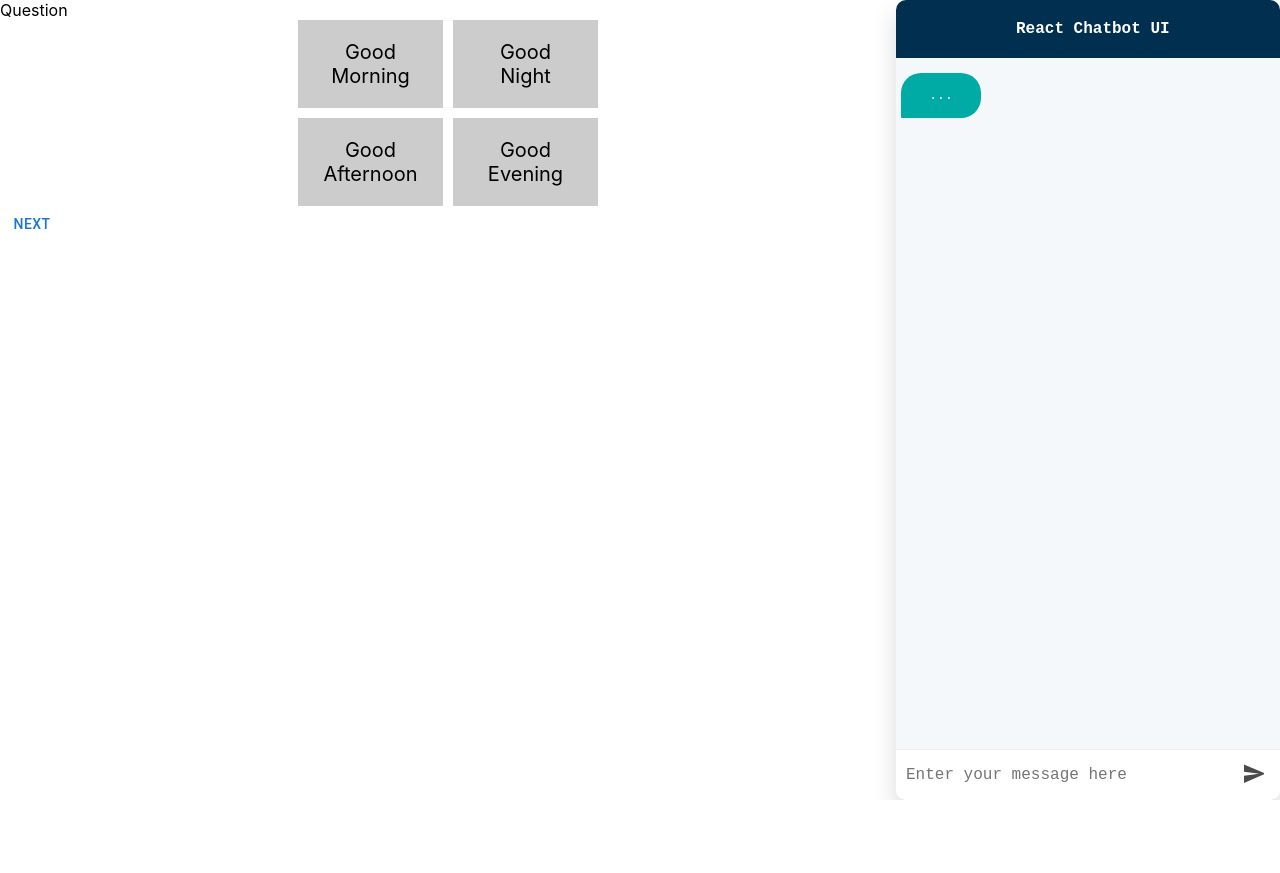
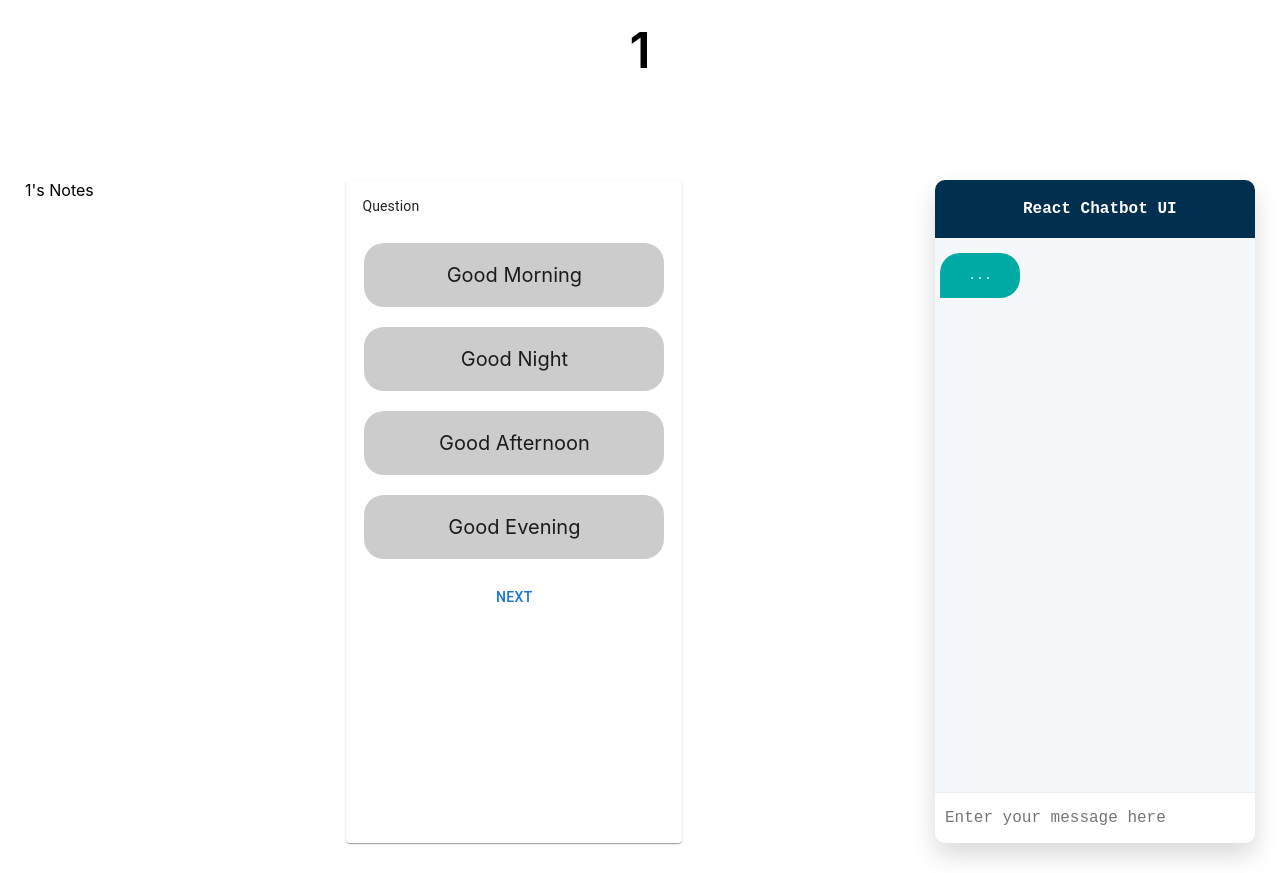
Before and after one commit to vidushiMaheshwari/pinnacle.ai, a React (Create React App) app in the folder frontend/: page /lectures/1/1/1/1/1 in a window 1280 px wide. Before the commit the page ends 800 px from the top, so only its background shows below. Built offline with nearby package versions, Linux system fonts and the light colour scheme; no server answers.

Commit message:
frontend nase

```diff
--- a/frontend/src/components/ChatBot/styles.css
+++ b/frontend/src/components/ChatBot/styles.css
@@ -4,11 +4,12 @@
   box-shadow: 0 12px 24px 0 rgba(0, 0, 0, 0.15);
   background: #f5f8fb;
   text-align: center;
+  display: flex-end;
   flex-flow: column;
-    width: 30vw;
+  width: 25vw;
   overflow: hidden;
-    float: right;
-    height: 100vh;
+  padding-bottom: 40px;
+  position: relative;
 }
 
 .header {
@@ -24,7 +25,6 @@
 .messages {
   width: 100%;
   height: 400px;
-    margin-bottom: 0;
   overflow: auto;
   display: flex;
   flex-direction: column;
@@ -55,7 +55,7 @@
 }
 
 .input {
-    position: fixed;
+  position: absolute;
   bottom: 0;
   width: 30vw;
 }
--- a/frontend/src/components/Notes/Notes.jsx
+++ b/frontend/src/components/Notes/Notes.jsx
@@ -3,17 +3,17 @@ import classes from './Notes.module.css';
 
 export const Notes = (props) => {
     // A scrollable note with download option?
-    const {text} = props.props;
+    const {text, lecture_name} = props.props;
 
     return (
         <div className={classes.body}>
             <div className={classes.heading}>
-                This is the heading
+                {lecture_name}'s  Notes
             </div>
             <div className={classes.text}>
                 {text}
             </div>
-            <div className={classes.download}>
+            <div className={classes.download} >
 
             </div>
         </div>
--- a/frontend/src/components/Notes/Notes.module.css
+++ b/frontend/src/components/Notes/Notes.module.css
@@ -1,3 +1,3 @@
 .heading {
-
+    size: 50px;
 }
--- a/frontend/src/screens/Lecture/Lecture.css
+++ b/frontend/src/screens/Lecture/Lecture.css
@@ -1,31 +1,69 @@
+.body {
+    padding-top: 20px;
+    padding-left: 25px;
+    padding-right: 25px;
+    padding-bottom: 30px;
+}
+
+.features {
+    padding-top: 100px;
+    display: flex;
+    justify-content: space-between;
+}
+
+.feature_item {
+    flex: 1; /* This will make all items share the available space equally */
+    border: 1px solid #000;
+    padding: 15px;
+    justify-content: center;
+  }
+
 .chatbot {
     display: flex;
     float: right;
+    padding-bottom: 15%;
+}
+
+.heading {
+    text-align: center;
+    font-size: 50px;
+    height: 60px;
+    font-weight: 600;
+}
+
+.big_card {
+    border: 2px black solid;
+    width: 33vw;
 }
 
 .card {
-    /* height: 40px;
-    width: 60px;
-    border: 2px black solid; */
     padding: 20px;
     background-color: #ccc; /* Background color of grid items */
     text-align: center;
     font-size: 20px;
+    margin-bottom: 20px;
+    cursor: pointer;
+    border-radius: 20px;
 }
 
 .options {
-    display: grid;
-    grid-template-columns: repeat(2, 1fr); /* 2 columns with equal width */
-    grid-gap: 10px; /* Gap between grid items */
+    margin-bottom: 120px;
     width: 300px; /* Adjust the width as needed */
     margin: 0 auto; /* Center the grid on the page */
 }
 
 .wrong {
-    background-color: red;
+    background-color: rgb(243, 92, 92);
 }
 
 
 .correct {
-    background-color: green;
+    background-color: rgb(125, 227, 125);
 }
+
+.quiz_body {
+    display: flex;
+    flex-direction: column;
+    padding: 1%;
+    width: 25vw;
+}
--- a/frontend/src/screens/Lecture/Lecture.jsx
+++ b/frontend/src/screens/Lecture/Lecture.jsx
@@ -6,6 +6,14 @@ import { ChatBot } from "../../components/ChatBot/ChatBot";
 import { send_data } from "../../util/connection";
 // import { Quiz2 } from "../../components/Quiz2/Quiz2";
 import { Button } from "@mui/material";
+import { Notes } from "../../components/Notes/Notes";
+import Card from '@mui/material/Card';
+import CardActions from '@mui/material/CardActions';
+import CardContent from '@mui/material/CardContent';
+import CardMedia from '@mui/material/CardMedia';
+// import Button from '@mui/material/Button';
+import Typography from '@mui/material/Typography';
+import { FormControlLabel, RadioGroup, FormControl, FormLabel, Radio } from '@mui/material';
 
 export const Lecture = () => {
     const {topic, college, course_name, lecture_name, lecture_id} = useParams();
@@ -19,7 +27,8 @@ export const Lecture = () => {
     useEffect(() => {
         async function createModel() {
             await send_data({lecture_id: lecture_id}, 'model/create_model_from_text'); // Create model
-            await send_data({}, 'model/get_text');
+            let text = await send_data({lecture_id: lecture_id}, 'model/get_text');
+            setText(text.data.success);
             let newQuestions = await send_data({lecture_id: lecture_id}, 'model/quiz');
             newQuestions = newQuestions.data.success;
             setQuizQuestions(quizQuestions.concat(newQuestions));
@@ -88,25 +97,51 @@ export const Lecture = () => {
             })
     }
 
-    // const getClass = (id) => {
-    //     return (id === quizQuestions[0]['answer']) ? 'correct' : 'wrong';
-    // }
-
     return (
         <div className='body'>
-            <ChatBot className='chatbot' props={{lectureId: lecture_id, lectureName: lecture_name}}/>
 
-             {(quizQuestions.length > 0) && (<div>
-            <div className='question'> {quizQuestions[0]['question']} </div>
+            <div className="heading">{lecture_name}</div>
+            <div className="features">
+            <Notes props={{text: text, lecture_name: lecture_name}} className="feature_item"/>
+
+
+             {(quizQuestions.length > 0) && (
+
+
+        //      <div className="big_card">
+        //     <div className='question'> {quizQuestions[0]['question']} </div>
+        //     <div className='options'>
+        //     <div className={`card`} id={"1"} onClick={handleClickCard}> {quizQuestions[0]['1']} </div>
+        //     <div className={`card`} id={"2"} onClick={handleClickCard}> {quizQuestions[0]['2']} </div>
+        //     <div className={`card`} id={"3"} onClick={handleClickCard}> {quizQuestions[0]['3']} </div>
+        //     <div className={`card`} id={"4"} onClick={handleClickCard}> {quizQuestions[0]['4']} </div>
+        //     </div>
+        //     <Button onClick={handleNext}>Next</Button>
+        // </div>
+
+        <Card sx={"feature_item"}>
+        <CardContent>
+          <Typography variant="body2" color="text.primary">
+            {quizQuestions[0]['question']}
+          </Typography>
+        </CardContent>
+        <CardActions>
+            <div className='quiz_body'>
                  <div className='options'>
            <div className={`card`} id={"1"} onClick={handleClickCard}> {quizQuestions[0]['1']} </div>
              <div className={`card`} id={"2"} onClick={handleClickCard}> {quizQuestions[0]['2']} </div>
              <div className={`card`} id={"3"} onClick={handleClickCard}> {quizQuestions[0]['3']} </div>
              <div className={`card`} id={"4"} onClick={handleClickCard}> {quizQuestions[0]['4']} </div>
              </div>
-            <Button onClick={handleNext}>Next</Button>
+                <Button> Next </Button>
+              </ div>
+        </CardActions>
+      </Card>
 
-        </div>)}
+        )}
+
+<ChatBot className='chatbot feature_item' props={{lectureId: lecture_id, lectureName: lecture_name}}/>
+        </div>
         </div>
     )
 }
--- a/package.json
+++ /dev/null
@@ -1,5 +0,0 @@
-{
-  "dependencies": {
-    "wav-encoder": "^1.3.0"
-  }
-}
```
Also changed, not shown: 2 other files (tests, documents, lock files or other folders). Lines whose indentation alone changed are shown as unchanged.
